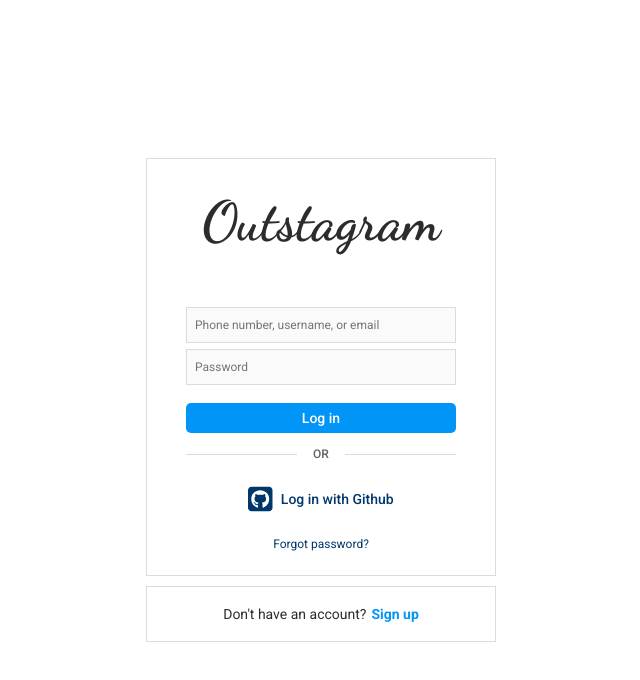
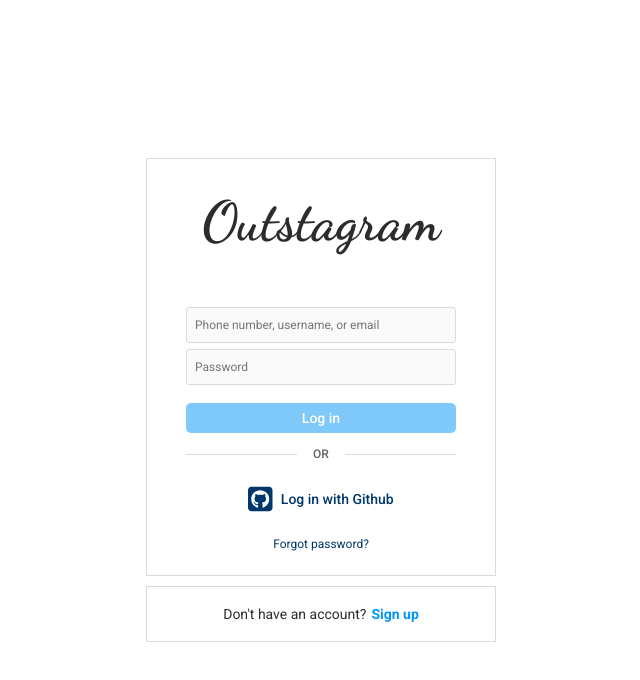
Before and after one commit to doraemon0807/instaclone-web, a React (Create React App) app: page / in a window 1280 px wide. Shown: the top 680 px of the page, without its empty margins (319-959 px from the left). Built offline with nearby package versions, Linux system fonts and the light colour scheme.

Commit message:
hasError error

```diff
--- a/src/screens/Login.tsx
+++ b/src/screens/Login.tsx
@@ -6,10 +6,11 @@ import AuthLayout from "./components/auth/AuthLayout";
 import Separator from "./components/auth/Separator";
 import FormBox from "./components/auth/FormBox";
 import BottomBox from "./components/auth/BottomBox";
-import { Input } from "./components/shared/SharedStyle";
 import InputButton from "./components/auth/InputButton";
 import PageTitle from "./components/shared/PageTitle";
-import { useForm } from "react-hook-form";
+import { SubmitHandler, useForm } from "react-hook-form";
+import FormError from "./components/auth/FormError";
+import Input from "./components/auth/FormInput";
 
 const Title = styled.h1`
   margin-bottom: 55px;
@@ -39,25 +40,52 @@ const ForgotPassword = styled.span`
   cursor: pointer;
 `;
 
+interface ILoginForm {
+  username: string;
+  password: string;
+}
+
 function Login() {
-  const { register, handleSubmit, watch } = useForm();
+  const {
+    register,
+    handleSubmit,
+    formState: { errors, isValid },
+  } = useForm<ILoginForm>({
+    mode: "onChange",
+  });
+  const onSubmitValid: SubmitHandler<ILoginForm> = (data) => {
+    console.log(data);
+  };
   return (
     <AuthLayout>
       <PageTitle title="Login" />
       <FormBox>
         <Title>Outstagram</Title>
-        <form>
+        <form onSubmit={handleSubmit(onSubmitValid)}>
           <Input
+            {...register("username", {
+              required: "This field is required.",
+              minLength: {
+                message: "This value is too short.",
+                value: 5,
+              },
+            })}
             type="text"
             placeholder="Phone number, username, or email"
-            {...register("username", { required: true })}
+            hasError={Boolean(errors?.username?.message)}
           />
+          <FormError message={errors?.username?.message} />
           <Input
+            {...register("password", {
+              required: "This field is required.",
+            })}
             type="password"
             placeholder="Password"
-            {...register("password", { required: true })}
+            hasError={Boolean(errors?.password?.message)}
           />
-          <InputButton type="submit" value="Log in" />
+          <FormError message={errors?.password?.message} />
+
+          <InputButton type="submit" value="Log in" disabled={!isValid} />
         </form>
         <Separator value="Or" />
         <GithubLogin>
--- a/src/screens/Signup.tsx
+++ b/src/screens/Signup.tsx
@@ -6,7 +6,6 @@ import AuthLayout from "./components/auth/AuthLayout";
 import Separator from "./components/auth/Separator";
 import FormBox from "./components/auth/FormBox";
 import BottomBox from "./components/auth/BottomBox";
-import { Input } from "./components/shared/SharedStyle";
 import InputButton from "./components/auth/InputButton";
 import TextButton from "./components/shared/TextButton";
 import { Link } from "react-router-dom";
@@ -82,10 +81,10 @@ function SignUp() {
           <Separator value="OR" />
         </HeaderContainer>
         <form>
-          <Input type="text" placeholder="Mobile Number or Email" />
+          {/* <Input type="text" placeholder="Mobile Number or Email" />
           <Input type="text" placeholder="Full Name" />
           <Input type="text" placeholder="Username" />
-          <Input type="password" placeholder="Password" />
+          <Input type="password" placeholder="Password" /> */}
           <InputButton type="submit" value="Sign up" />
         </form>
         <ToC>
--- /dev/null
+++ b/src/screens/components/auth/FormError.tsx
@@ -0,0 +1,16 @@
+import { styled } from "styled-components";
+
+const SFormError = styled.span`
+  color: red;
+  font-size: 12px;
+`;
+
+interface IProps {
+  message?: string;
+}
+
+function FormError({ message }: IProps) {
+  return message ? <SFormError>{message}</SFormError> : null;
+}
+
+export default FormError;
--- /dev/null
+++ b/src/screens/components/auth/FormInput.tsx
@@ -0,0 +1,15 @@
+import { styled } from "styled-components";
+
+const Input = styled.input<{ hasError: boolean }>`
+  width: 100%;
+  background-color: #fafafa;
+  padding: 10px 8px;
+  border: 1px solid
+    ${(props) => (props.hasError ? "tomato" : props.theme.borderColor)};
+  font-size: 12px;
+  box-sizing: border-box;
+  margin: 3px 0px;
+  border-radius: 3px;
+`;
+
+export default Input;
--- a/src/screens/components/auth/InputButton.tsx
+++ b/src/screens/components/auth/InputButton.tsx
@@ -10,6 +10,7 @@ const SInputButton = styled.input`
   border-radius: 5px;
   width: 100%;
   cursor: pointer;
+  opacity: ${(props) => (props.disabled ? "0.5" : "1")};
 `;
 
 function InputButton(props: React.InputHTMLAttributes<HTMLInputElement>) {
--- a/src/screens/components/shared/SharedStyle.tsx
+++ b/src/screens/components/shared/SharedStyle.tsx
@@ -17,13 +17,3 @@ export const Button = styled.div`
   width: 100%;
   cursor: pointer;
 `;
-
-export const Input = styled.input`
-  width: 100%;
-  background-color: #fafafa;
-  padding: 10px 8px;
-  border: 1px solid ${(props) => props.theme.borderColor};
-  font-size: 12px;
-  box-sizing: border-box;
-  margin: 3px 0px;
-`;
```
